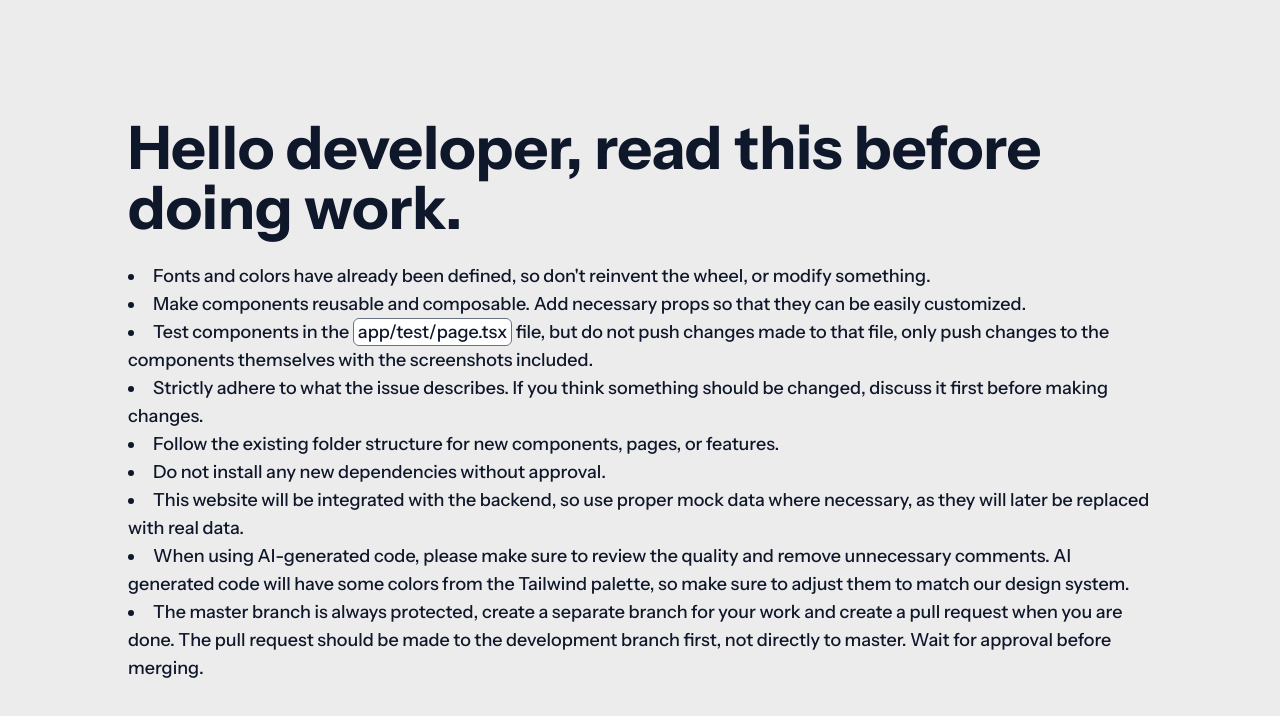
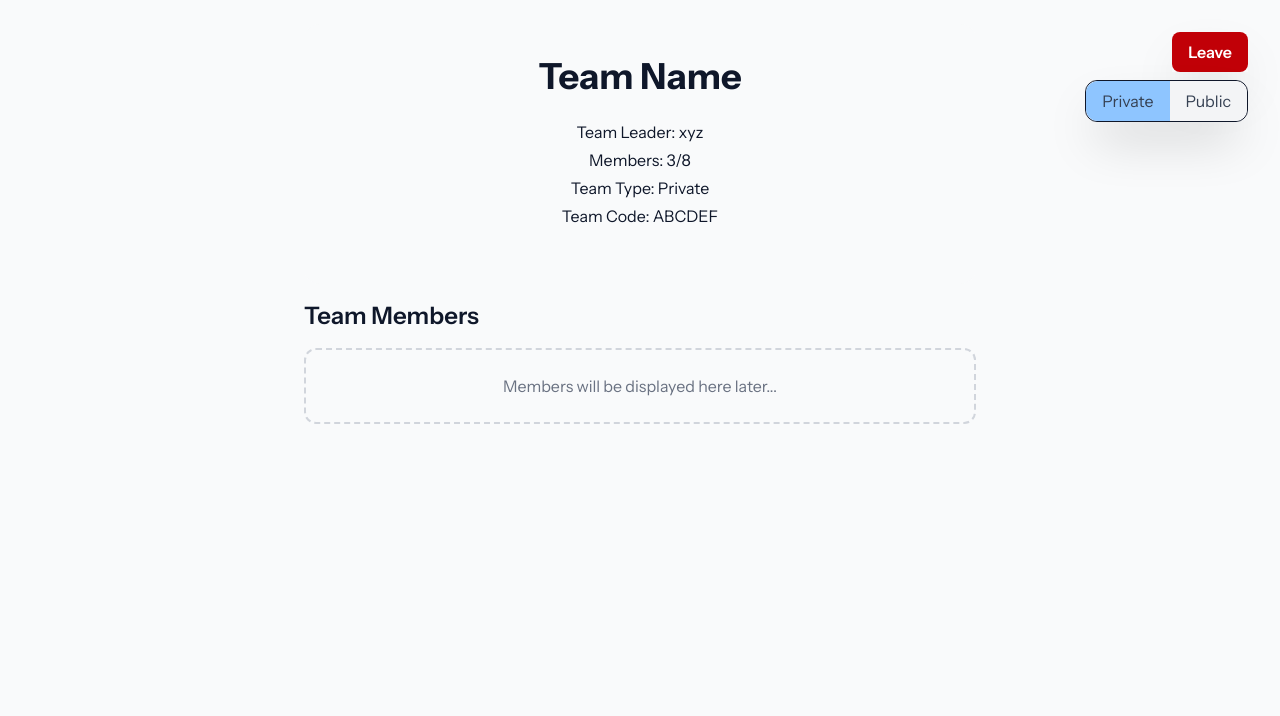
Before and after one commit to ComputerSocietyVITC/lasertag-frontend, a Next.js app: page / in a window 1280 px wide. Shown: the top 716 px of the page. Built offline with nearby package versions, Linux system fonts and the light colour scheme.

Commit message:
team details page has been created (#9)

```diff
--- a/app/page.tsx
+++ b/app/page.tsx
@@ -1,52 +1,93 @@
-export default function Home() {
+"use client";
+
+import { SetStateAction, useState } from "react";
+
+export default function TeamPage() {
+  // --- Mock Data ---
+  const team = {
+    name: "Team Name",
+    leader: "xyz",
+    members: 3,
+    maxMembers: 8,
+    type: "Private",
+    code: "ABCDEF",
+  };
+
+  const members = [
+    { id: 1, name: "Alice", phone: "9876543210", email: "alice@email.com" },
+    { id: 2, name: "Bob", phone: "9123456780", email: "bob@email.com" },
+    { id: 3, name: "Charlie", phone: "9988776655", email: "charlie@email.com" },
+  ];
+
+  const [teamType, setTeamType] = useState(team.type);
+
+  // --- Handlers ---
+  const handleToggle = (type: SetStateAction<string>) => {
+    setTeamType(type);
+    console.log(`Team type changed to: ${type}`);
+  };
+
+  const handleLeave = () => {
+    console.log("Team Details:", { ...team, members });
+  };
+
+  // --- Render ---
   return (
-    <main className="flex min-h-screen flex-col items-center justify-center max-w-5xl mx-auto">
-      <p className="font-bold text-6xl">
-        Hello developer, read this before doing work.
-      </p>
-      <ul className="mt-6 text-lg font-medium list-disc list-inside">
-        <li>
-          Fonts and colors have already been defined, so don&apos;t reinvent the
-          wheel, or modify something.
-        </li>
-        <li>
-          Make components reusable and composable. Add necessary props so that
-          they can be easily customized.
-        </li>
-        <li>
-          Test components in the{" "}
-          <span className="px-1 py-0.5 border border-gray-500 bg-white rounded-md">
-            app/test/page.tsx
-          </span>{" "}
-          file, but do not push changes made to that file, only push changes to
-          the components themselves with the screenshots included.
-        </li>
-        <li>
-          Strictly adhere to what the issue describes. If you think something
-          should be changed, discuss it first before making changes.
-        </li>
-        <li>
-          Follow the existing folder structure for new components, pages, or
-          features.
-        </li>
-        <li>Do not install any new dependencies without approval.</li>
-        <li>
-          This website will be integrated with the backend, so use proper mock
-          data where necessary, as they will later be replaced with real data.
-        </li>
-        <li>
-          When using AI-generated code, please make sure to review the quality
-          and remove unnecessary comments. AI generated code will have some
-          colors from the Tailwind palette, so make sure to adjust them to match
-          our design system.
-        </li>
-        <li>
-          The master branch is always protected, create a separate branch for
-          your work and create a pull request when you are done. The pull
-          request should be made to the development branch first, not directly
-          to master. Wait for approval before merging.
-        </li>
-      </ul>
+    <main className="flex flex-col items-center min-h-screen py-6 px-6 bg-gray-50">
+      {/* Hero Section */}
+      <section className="bg-gray-50 rounded-2xl p-8 w-full max-w-2xl">
+        <h1 className="text-4xl font-bold text-center mb-6">{team.name}</h1>
+
+        <div className="text-center space-y-1 mb-6">
+          <p>Team Leader: {team.leader}</p>
+          <p>
+            Members: {team.members}/{team.maxMembers}
+          </p>
+          <p>Team Type: {teamType}</p>
+          <p>Team Code: {team.code}</p>
+        </div>
+
+        {/* Buttons */}
+        <div className="absolute top-8 shadow-2xl  right-8 flex gap-2">
+          <button
+            onClick={handleLeave}
+            className="bg-red-700 text-white border-gray-700 font-semibold px-4 py-2 rounded-lg hover:bg-red-600"
+          >
+            Leave
+          </button>
+        </div>
+
+        <div className="absolute top-20 right-8 flex shadow-2xl gap-0 rounded-xl border">
+          <button
+            onClick={() => handleToggle("Private")}
+            className={`px-4 py-2 rounded-tl-xl rounded-bl-xl  ${
+              teamType === "Private"
+                ? "bg-blue-300 text-gray-700 "
+                : "bg-gray-100 text-gray-700"
+            }`}
+          >
+            Private
+          </button>
+          <button
+            onClick={() => handleToggle("Public")}
+            className={`px-4 py-2 rounded-tr-xl rounded-br-xl  ${
+              teamType === "Public"
+                ? "bg-blue-300 text-gray-700 "
+                : "bg-gray-100 text-gray-700"
+            }`}
+          >
+            Public
+          </button>
+        </div>
+      </section>
+
+      {/* Placeholder for Team Members */}
+      <section className="w-full max-w-2xl mt-4">
+        <h2 className="text-2xl font-semibold mb-4">Team Members</h2>
+        <div className="border-2 border-dashed border-gray-300 rounded-xl p-6 text-gray-500 text-center">
+          Members will be displayed here later...
+        </div>
+      </section>
     </main>
   );
 }
```
Also changed, not shown: 1 other file (tests, documents, lock files or other folders).
